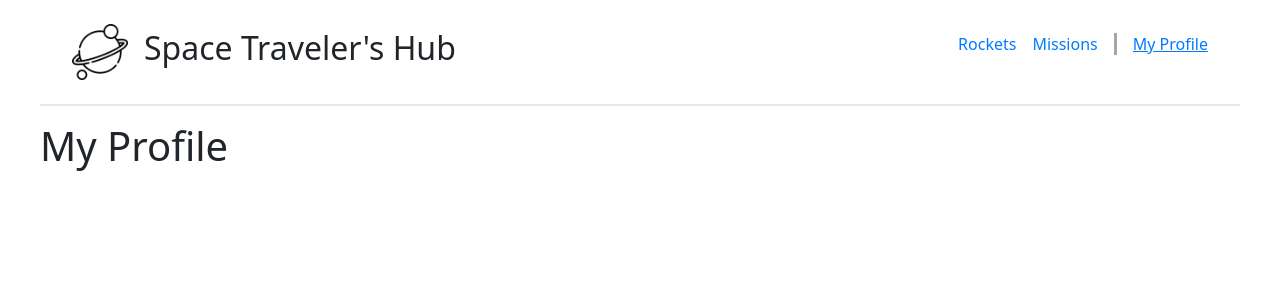
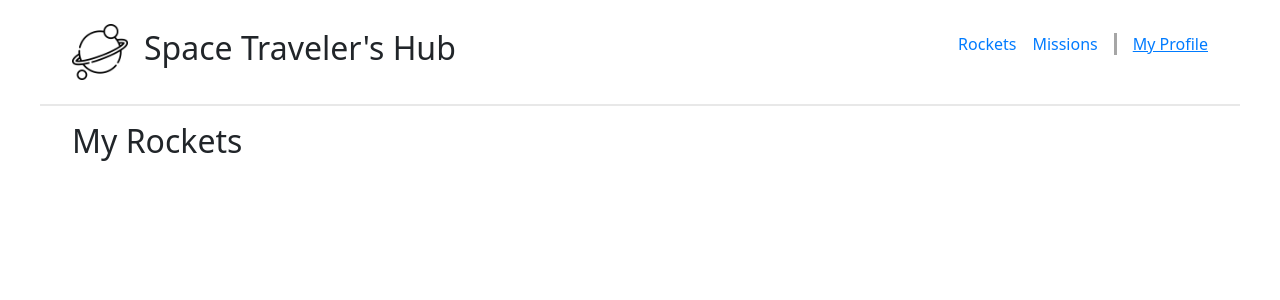
Before and after one commit to badger-99/space-travelers-hub, a React (Create React App) app: page /my_profile in a window 1280 px wide. Shown: the top 300 px of the page. Built offline with nearby package versions, Linux system fonts and the light colour scheme.

Commit message:
Show reserved rockets in profile page

```diff
--- a/src/App.css
+++ b/src/App.css
@@ -97,3 +97,16 @@ table td,
 table th {
   border: 1px solid black;
 }
+
+#my-profile {
+  padding: 0 2rem;
+}
+
+#reservedRockets {
+  padding: 0;
+}
+
+#reservedRockets li{
+  border: 1.5px solid #868686;
+  padding: 1rem;
+}
--- a/src/components/MyProfile.js
+++ b/src/components/MyProfile.js
@@ -1,4 +1,17 @@
-const MyProfile = () => (
-  <h1>My Profile</h1>
-);
+import { useSelector } from 'react-redux';
+
+const MyProfile = () => {
+  const { rocketArray } = useSelector((store) => store.rockets);
+  const reservedRockets = rocketArray.filter((rocket) => rocket.isReserved);
+  return (
+    <div id="my-profile">
+      <div id="my-rockets">
+        <h2>My Rockets</h2>
+        <ul id="reservedRockets">
+          {reservedRockets.map((rocket) => (<li key={rocket.id}>{rocket.name}</li>))}
+        </ul>
+      </div>
+    </div>
+  );
+};
 export default MyProfile;
```
